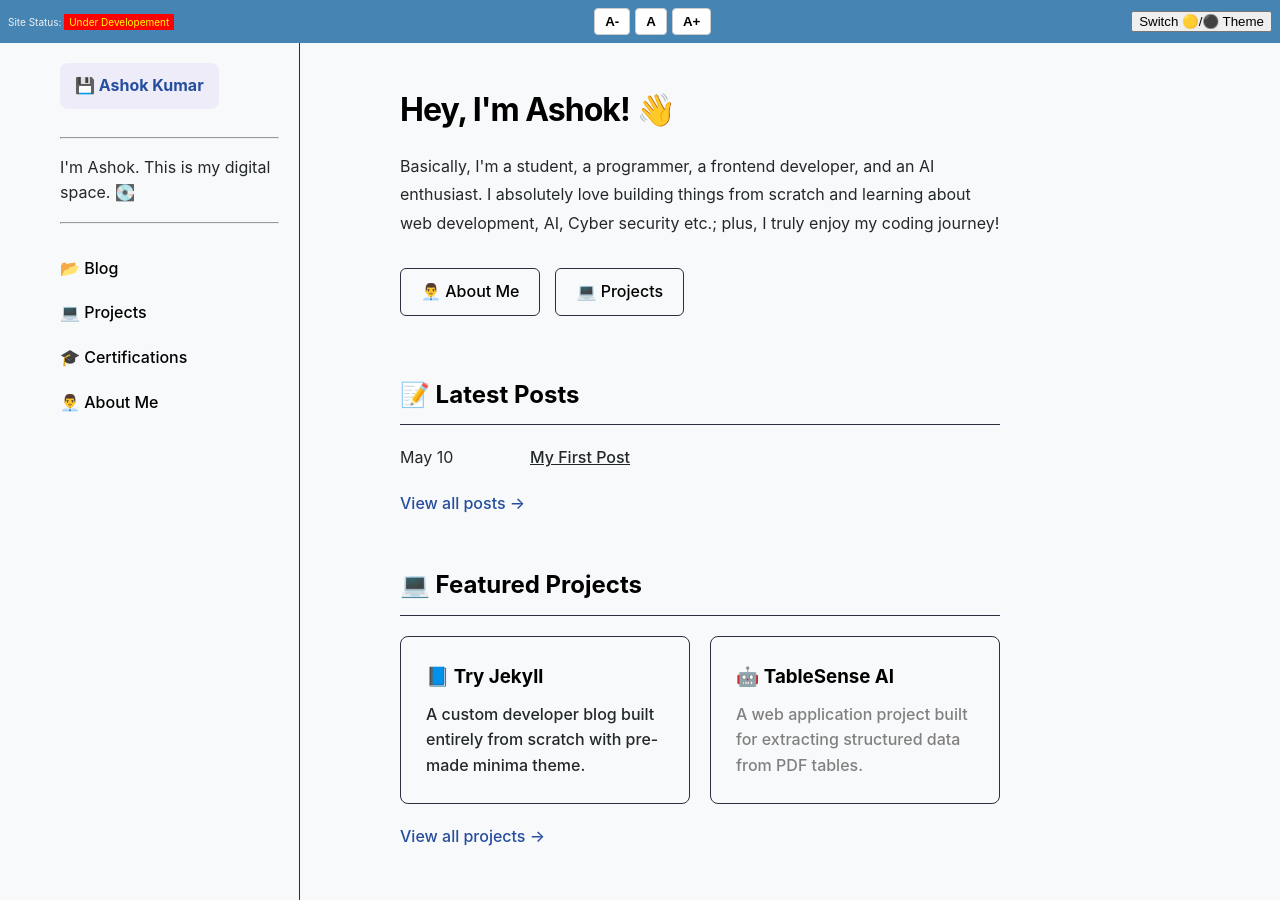
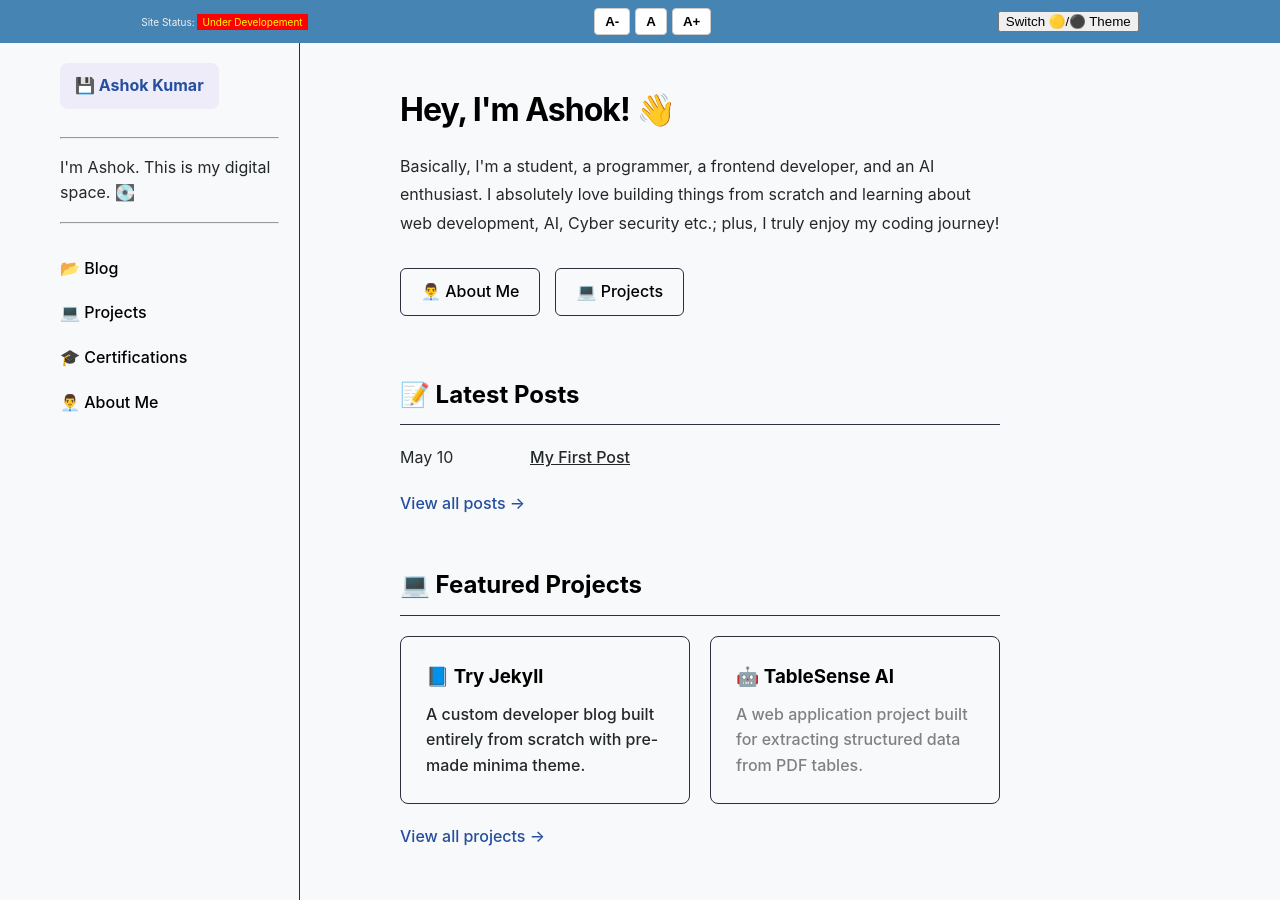
Before and after one commit to cj7-code-journey/cj7-code-journey.github.io, a Jekyll site: the page built from index.html, in a window 1280 px wide and 900 px high. Built offline with Jekyll 4.4.1, drawn with Linux system fonts in a browser that asks for light colours.

Commit message:
Update: header justify-content  sapce-between to -around

```diff
--- a/assets/css/header-footer.css
+++ b/assets/css/header-footer.css
@@ -1,6 +1,6 @@
 .header{
     display: flex;
-    justify-content:space-between;
+    justify-content:space-around;
     align-items: center;
     gap: 20px;
     background-color: var(--header-bg-color);
```
